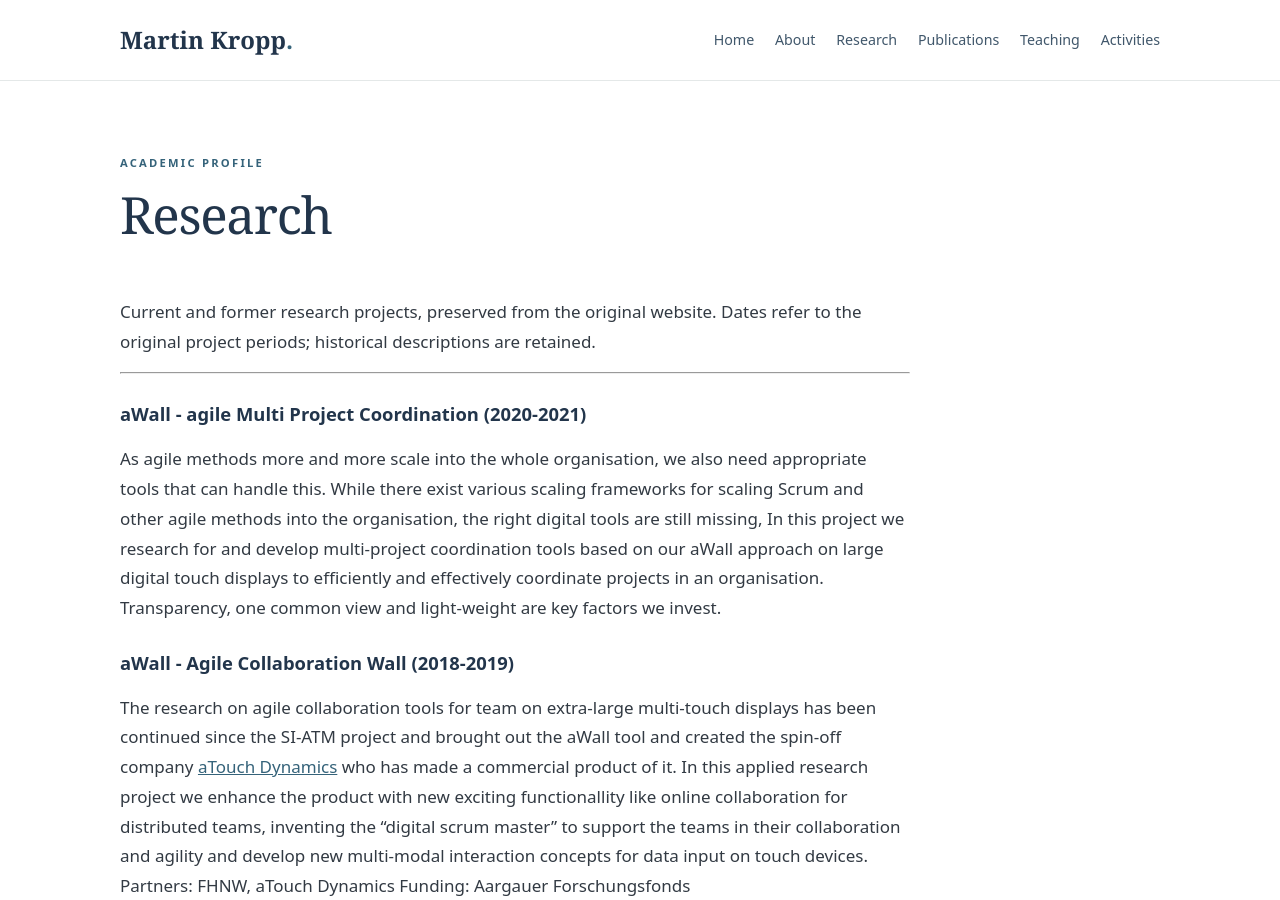
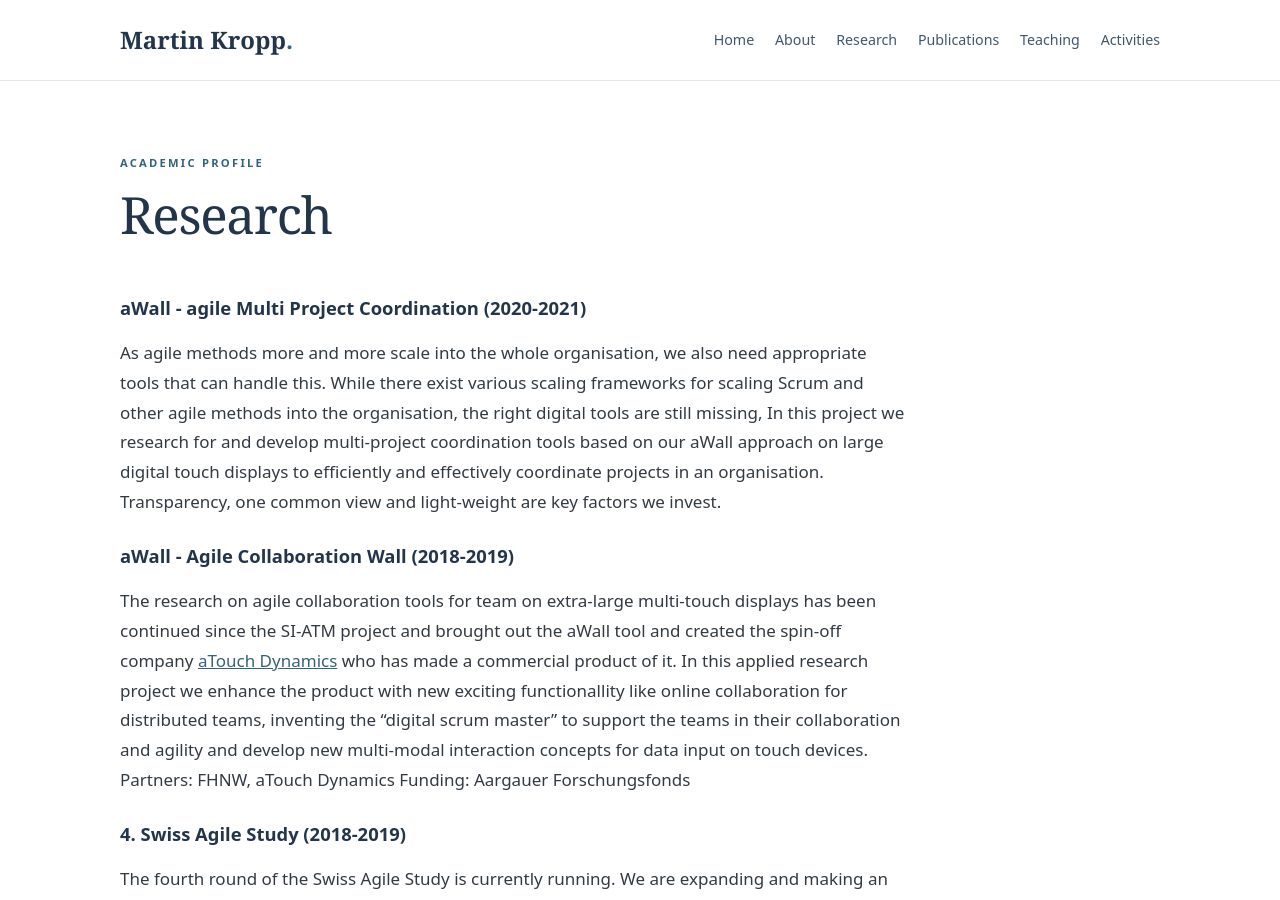
Before and after one commit to martinkropp/martinkropp.github.io, a Jekyll site: the page built from research1.md, in a window 1280 px wide and 900 px high. Built offline with Jekyll 4.4.1, drawn with Linux system fonts in a browser that asks for light colours.

Commit message:
Remove editorial migration notes from research1.md

```diff
--- a/research1.md
+++ b/research1.md
@@ -3,10 +3,6 @@ title: Research
 permalink: /research1
 ---
 
-
-Current and former research projects, preserved from the original website. Dates refer to the original project periods; historical descriptions are retained.
-
----
 
 
 ### aWall - agile Multi Project Coordination (2020-2021)
```
